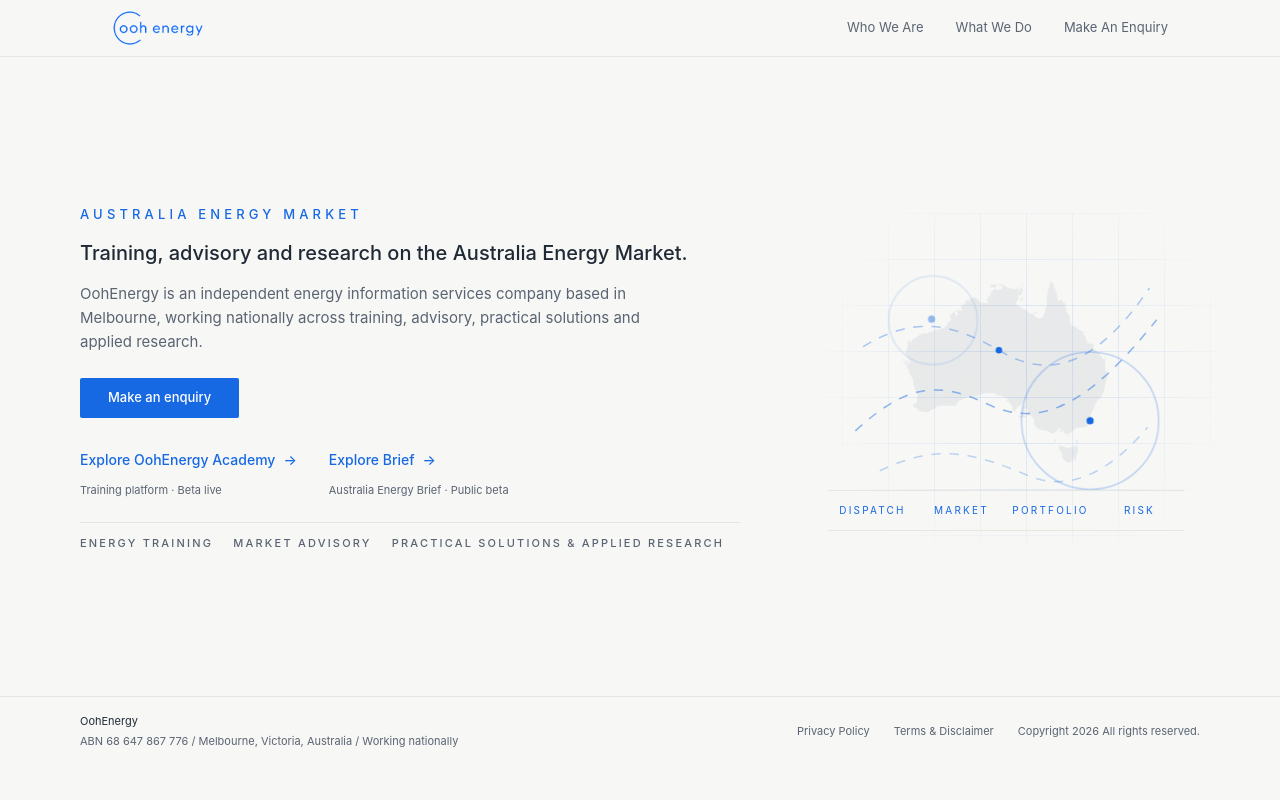
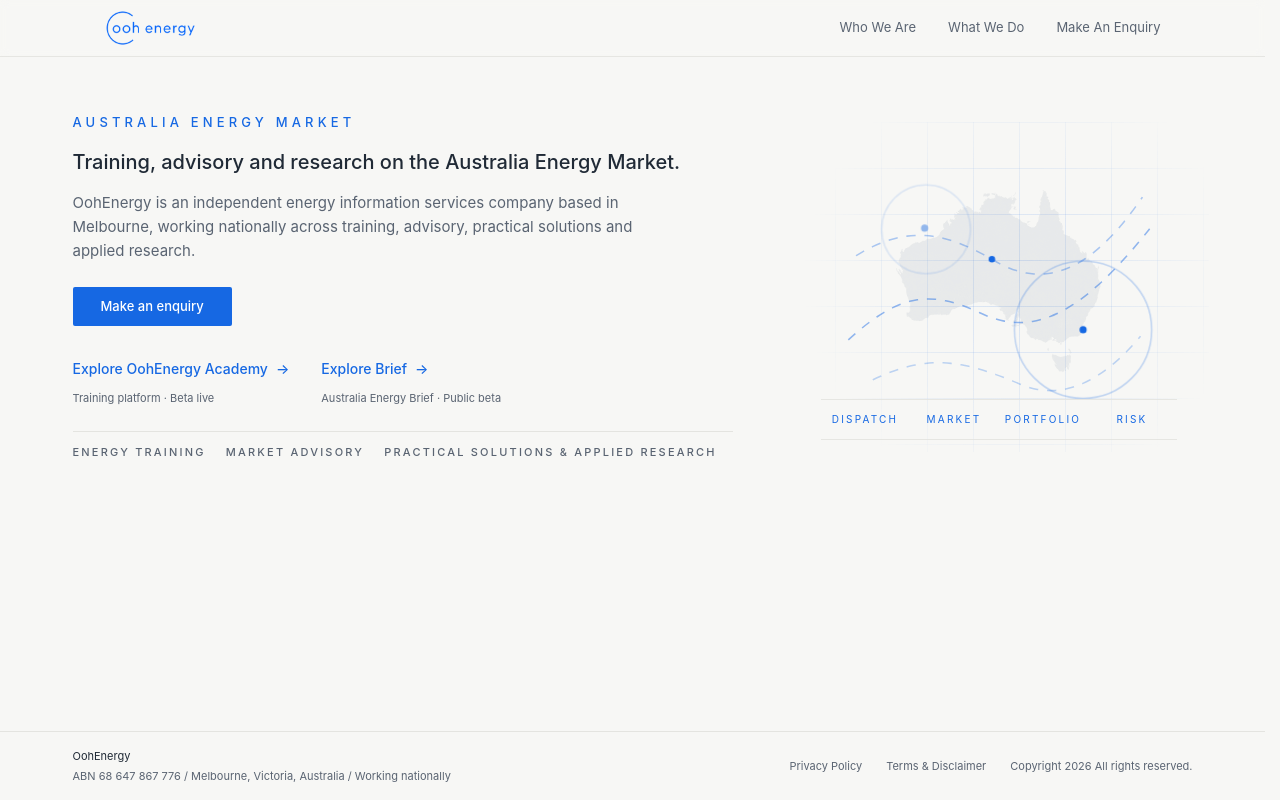
Before and after one commit to TheSkyTop/oohenergy, a Next.js app: page / in a window 1280 px wide. Built offline with nearby package versions, Linux system fonts and the light colour scheme; no server answers.

Commit message:
Unify page alignment and responsive navigation shell

```diff
--- a/app/globals.css
+++ b/app/globals.css
@@ -13,7 +13,8 @@
 }
 
 html {
-  scroll-behavior: smooth;
+  scroll-behavior: auto;
+  scrollbar-gutter: stable;
 }
 
 body {
@@ -156,3 +157,14 @@ body:has(#make-enquiry-panel) .home-view {
     transition-duration: 0.01ms !important;
   }
 }
+
+/* Shared reading anchor keeps navigation between views visually stable. */
+.site-stage {
+  padding-top: clamp(40px, 7svh, 72px);
+  padding-bottom: 48px;
+}
+@media (max-width: 639px) {
+  .site-stage { padding-top: 32px; padding-bottom: 32px; }
+  .site-stage h1, .site-stage h2 { white-space: normal; overflow-wrap: anywhere; }
+  input, select, textarea { font-size: 16px !important; }
+}
--- a/app/page.tsx
+++ b/app/page.tsx
@@ -4,7 +4,7 @@ import { site } from "@/lib/content";
 
 export default function HomePage() {
   return (
-    <main className="min-h-screen bg-brand-bg">
+    <main className="flex min-h-screen flex-col bg-brand-bg">
       <JsonLd />
       <Header />
       <HomeView />
@@ -48,7 +48,7 @@ function JsonLd() {
 
 function Header() {
   return (
-    <header className="fixed inset-x-0 top-0 z-30 border-b border-brand-rule/90 bg-brand-bg/92 backdrop-blur-sm">
+    <header className="sticky inset-x-0 top-0 z-30 border-b border-brand-rule/90 bg-brand-bg/92 backdrop-blur-sm">
       <div className="mx-auto flex min-h-[76px] max-w-[1120px] flex-col items-start justify-center gap-2 px-5 py-2 sm:h-14 sm:min-h-0 sm:flex-row sm:items-center sm:justify-between sm:gap-6 sm:px-6 sm:py-0 lg:px-8">
         <a href="/" className="flex items-center" aria-label="OohEnergy home">
           <Image
@@ -74,7 +74,7 @@ function Header() {
 
 function Hero() {
   return (
-    <section className="relative isolate flex min-h-[calc(100svh-108px)] items-center overflow-hidden px-5 pb-5 pt-24 sm:min-h-[calc(100vh-104px)] sm:px-6 sm:pt-20 lg:px-8">
+    <section className="site-stage relative isolate overflow-hidden px-5 sm:px-6 lg:px-8">
       <MobileEnergyField />
       <div className="mx-auto grid w-full max-w-[1120px] items-center gap-10 lg:grid-cols-[minmax(0,1fr)_420px]">
         <div className="min-w-0">
@@ -123,7 +123,7 @@ function Hero() {
 
 function HomeView() {
   return (
-    <div className="home-view">
+    <div className="home-view flex-1">
       <Hero />
     </div>
   );
--- a/components/BrandTabs.tsx
+++ b/components/BrandTabs.tsx
@@ -1,6 +1,6 @@
 "use client";
 
-import { useEffect, useState } from "react";
+import { useLayoutEffect, useState } from "react";
 import ContactForm from "@/components/ContactForm";
 import { site } from "@/lib/content";
 
@@ -9,14 +9,8 @@ type TabId = (typeof site.tabs)[number]["id"];
 export default function BrandTabs() {
   const [activeTab, setActiveTab] = useState<TabId | null>(null);
 
-  useEffect(() => {
+  useLayoutEffect(() => {
     function syncFromHash(isInitialLoad = false) {
-      if (isInitialLoad && window.location.hash) {
-        window.history.replaceState(null, "", `${window.location.pathname}${window.location.search}`);
-        setActiveTab(null);
-        return;
-      }
-
       const hash = window.location.hash.replace("#", "");
       const matchingTab = site.tabs.find((tab) => tab.id === hash);
 
@@ -41,7 +35,7 @@ export default function BrandTabs() {
   }
 
   return (
-    <section id="brand-tabs" className="flex min-h-[calc(100svh-106px)] items-center px-5 py-5 sm:min-h-[calc(100vh-112px)] sm:px-6 sm:py-8 lg:px-8">
+    <section id="brand-tabs" className="site-stage flex-1 px-5 sm:px-6 lg:px-8">
       <div className="mx-auto w-full max-w-[1120px]">
         <div>
           {activeTab === "who-we-are" && <WhoWeArePanel />}
@@ -111,7 +105,7 @@ function AboutSignal() {
 
 function WhatWeDoPanel() {
   return (
-    <div id="what-we-do-panel" role="tabpanel" aria-labelledby="what-we-do-tab" className="md:translate-y-5">
+    <div id="what-we-do-panel" role="tabpanel" aria-labelledby="what-we-do-tab">
       <div>
         <SectionLabel>{site.whatWeDo.eyebrow}</SectionLabel>
         <h2 className="mt-3 font-heading text-[22px] font-medium leading-[1.3] text-brand-ink sm:text-[24px] lg:whitespace-nowrap lg:text-[18px] xl:text-[20px]">
```
